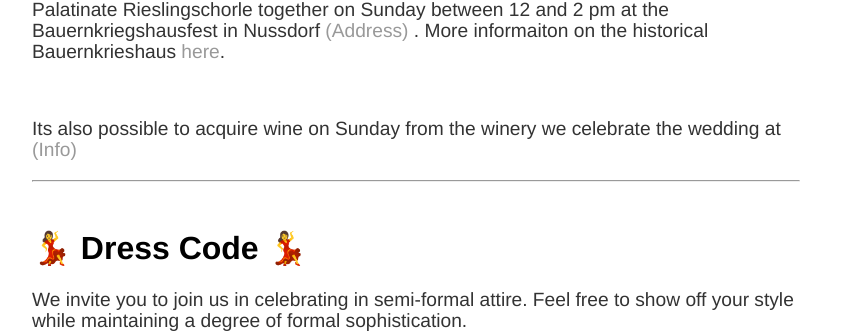
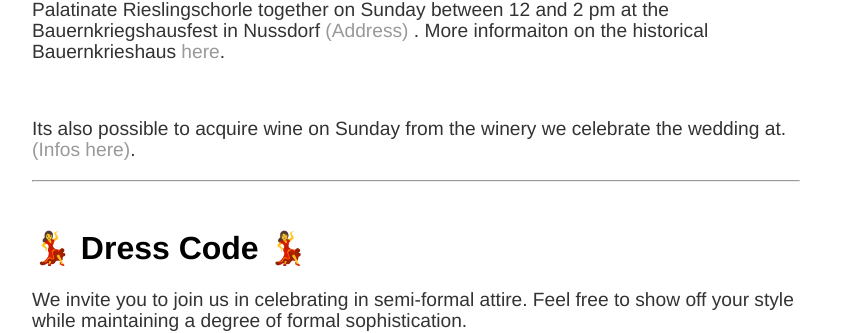
Before and after one commit to twambsganss/twambsganss.github.io, a Jekyll site: the page built from index.html, in a window 1280 px wide and 900 px high, scrolled down 2012 px. Shown: the part 142-475 px from the top of the window, without its empty margins (224-1087 px from the left). Built offline with Jekyll 4.4.1, drawn with Linux system fonts in a browser that asks for light colours.

Commit message:
Update index.html

```diff
--- a/index.html
+++ b/index.html
@@ -52,7 +52,7 @@
 
 <p> For everyone who is staying overnight, we invite all guests to come to experience a Palatinate Rieslingschorle together on Sunday between 12 and 2 pm at the Bauernkriegshausfest in Nussdorf <a href="https://goo.gl/maps/1noaVKyxZLzvS23i9"> (Address) </a>. More informaiton on the historical Bauernkrieshaus <a href="https://www.bauernkriegshaus-nussdorf.de/">here</a>. </p>
 </br>
-<p> Its also possible to acquire wine on Sunday from the winery we celebrate the wedding at <a href="http://www.kernlinghof.de/vinothek.html"> (Info) </a></p>
+<p> Its also possible to acquire wine on Sunday from the winery we celebrate the wedding at. <a href="http://www.kernlinghof.de/vinothek.html"> (Infos here)</a>.</p>
 <hr>
 
 </br>
```
